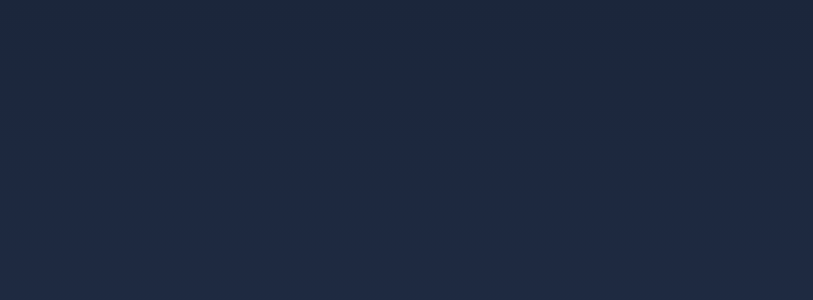
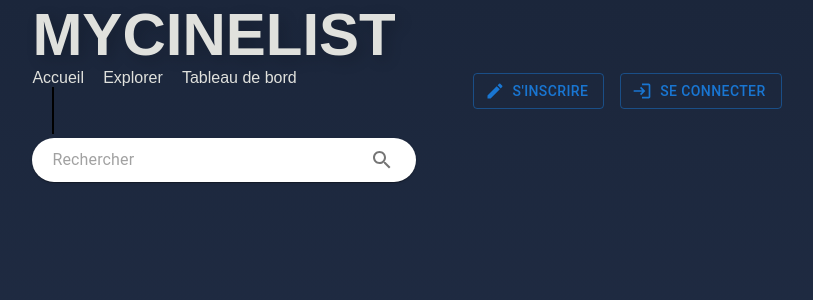
Before and after one commit to Djymini/Mycinelist, a React (Create React App) app: page / in a window 1280 px wide. Shown: the top 300 px of the page, without its empty margins (233-1046 px from the left). Built offline with nearby package versions, Linux system fonts and the light colour scheme.

Commit message:
Reboot: Navbar make

```diff
--- a/src/App.tsx
+++ b/src/App.tsx
@@ -1,26 +1,12 @@
 import React, {useState} from 'react';
 import './App.css';
-import Page from "./Manager/Page";
-import CarouselHomePage from "./components/CarouselHomePage";
-import Home from "./pages/Home";
-import {BrowserRouter} from "react-router-dom";
-import Router from "./routers/Router";
-import {AuthContext} from "./contexts/AuthContext";
+import Header from "./pages/a_header/Header";
 
 
 function App() {
-    const [isLogged, setIsLogged] = useState(false)
-
-    function userLog() {
-        if (isLogged) {
-            setIsLogged(false);
-        } else {
-            setIsLogged(true);
-        }
-    }
   return (
           <>
-
+              <Header />
           </>
   );
 }
--- /dev/null
+++ b/src/components/navbar/Navbar.tsx
@@ -0,0 +1,31 @@
+import React, {useState} from 'react';
+import {FC} from 'react';
+import Searchbar from "./Searchbar";
+import Button from '@mui/material/Button';
+import LoginIcon from '@mui/icons-material/Login';
+import CreateIcon from '@mui/icons-material/Create';
+import Stack from '@mui/material/Stack';
+
+const Navbar: FC<{}> = ({}) => {
+    return (
+        <>
+            <div className="navbar-elements">
+                <h1>MYCINELIST</h1>
+                <nav>
+                    <a href="/">Accueil</a>
+                    <a href="/">Explorer</a>
+                    <a href="/">Tableau de bord</a>
+                </nav>
+                <div className="vertical-line" style={{borderLeft: '2px solid', height: '47px'}}></div>
+                <Searchbar/>
+            </div>
+            <Stack direction="row" spacing={2}>
+                <Button variant="outlined" startIcon={<CreateIcon/>}>S'inscrire</Button>
+                <Button variant="outlined" startIcon={<LoginIcon/>}>Se connecter</Button>
+            </Stack>
+
+        </>
+    );
+};
+
+export default Navbar;
--- /dev/null
+++ b/src/components/navbar/Searchbar.tsx
@@ -0,0 +1,19 @@
+import * as React from 'react';
+import {FC} from 'react';
+import Paper from '@mui/material/Paper';
+import InputBase from '@mui/material/InputBase';
+import IconButton from '@mui/material/IconButton';
+import SearchIcon from '@mui/icons-material/Search';
+
+const Searchbar: FC<{}> = ({}) => {
+    return (
+         <Paper component="form" sx={{ p: '2px 4px', display: 'flex', alignItems: 'center', width: 360, borderRadius: '28px', padding: '0 12px' }}>
+             <InputBase sx={{ ml: 1, flex: 1 }} placeholder="Rechercher" inputProps={{ 'aria-label': 'search google maps' }}/>
+             <IconButton type="button" sx={{ p: '10px' }} aria-label="search">
+                 <SearchIcon />
+             </IconButton>
+         </Paper>
+    );
+};
+
+export default Searchbar;
--- a/src/pages/a_header/Header.tsx
+++ b/src/pages/a_header/Header.tsx
@@ -0,0 +1,13 @@
+import React, {useState} from 'react';
+import {FC} from 'react';
+import Navbar from "../../components/navbar/Navbar";
+
+const Header: FC<{}> = ({}) => {
+    return (
+        <header>
+            <Navbar/>
+        </header>
+    );
+};
+
+export default Header;
```
